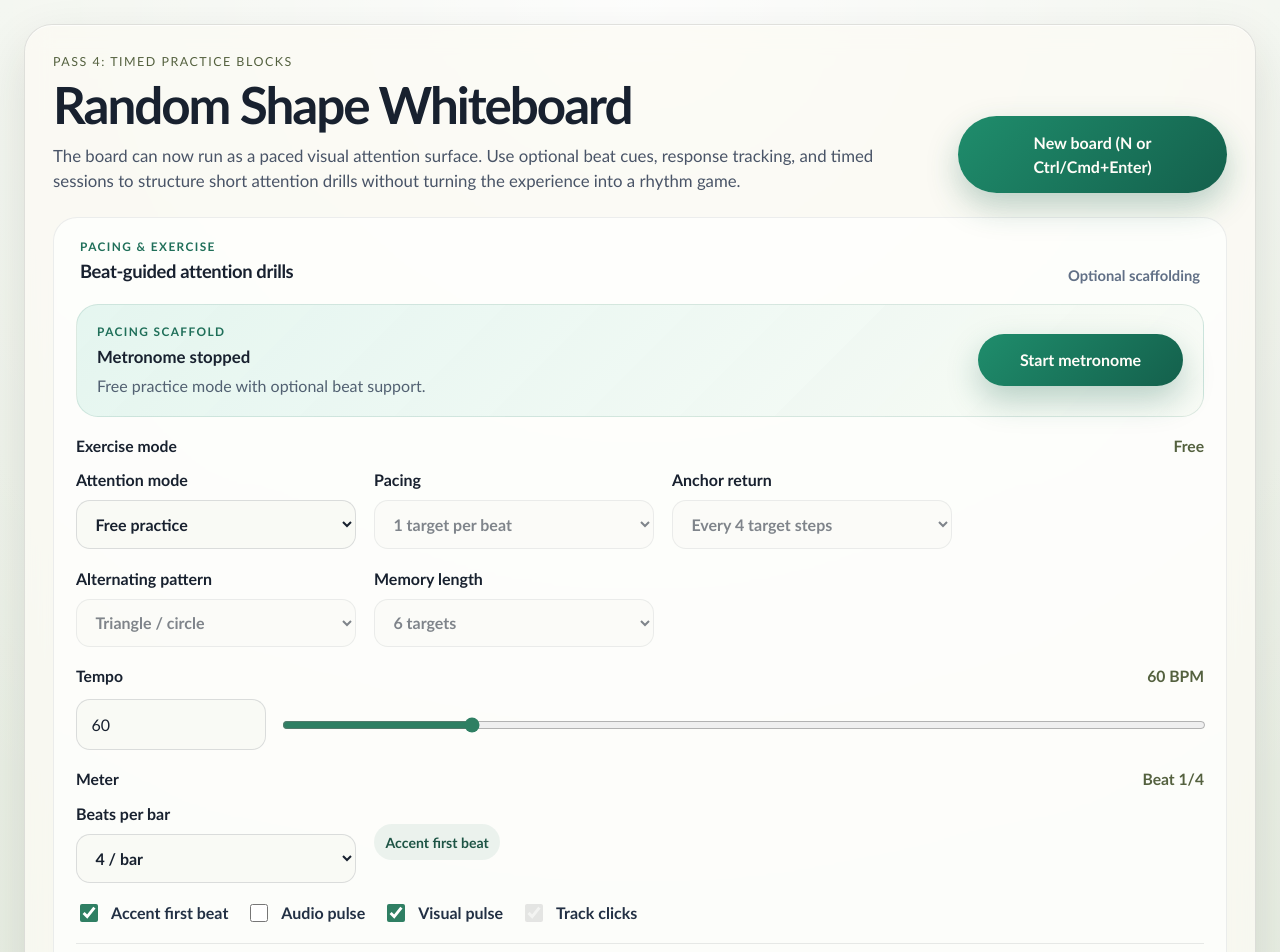
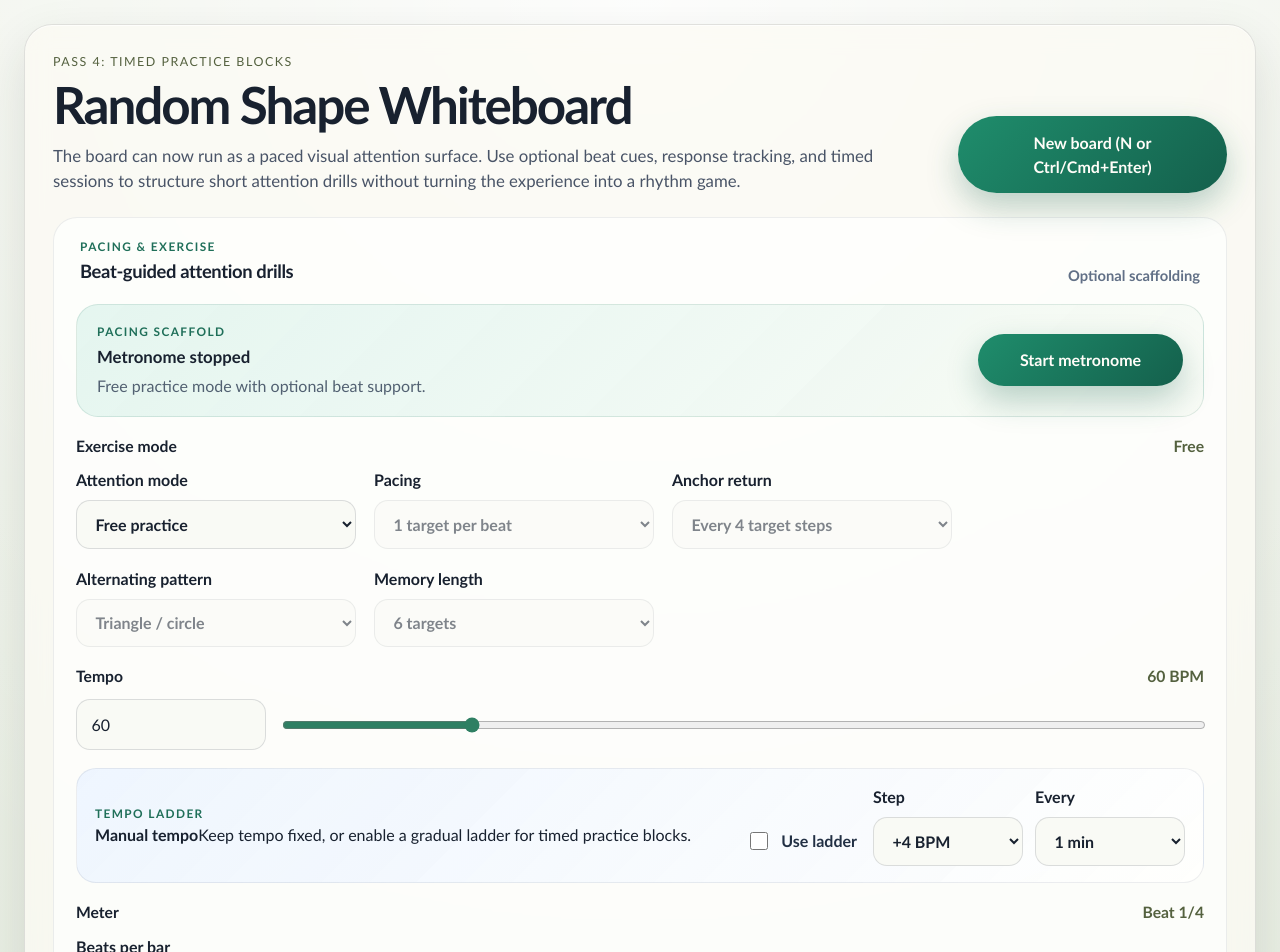
Before and after one commit to danysdragons/random-shapes, a React (Vite) app: page / in a window 1280 px wide. Shown: the top 952 px of the page. Built offline with nearby package versions, Linux system fonts and the light colour scheme.

Commit message:
optional tempo ladder support.

```diff
--- a/src/App.tsx
+++ b/src/App.tsx
@@ -14,6 +14,8 @@ const MIN_BPM = 30;
 const MAX_BPM = 180;
 const LABEL_FONT_SIZE = 24;
 const SESSION_DURATIONS = [1, 3, 5, 10] as const;
+const TEMPO_LADDER_STEPS = [2, 4, 6, 8] as const;
+const TEMPO_LADDER_INTERVALS = [30, 60, 120] as const;
 
 const palette = [
   "#ff6b6b",
@@ -70,6 +72,8 @@ type AlternatingPattern = "triangle-circle" | "warm-cool";
 type MemoryPhase = "idle" | "preview" | "recall" | "complete";
 type MemorySequenceLength = 4 | 6 | 8 | 10;
 type SessionDurationMinutes = (typeof SESSION_DURATIONS)[number];
+type TempoLadderStepBpm = (typeof TEMPO_LADDER_STEPS)[number];
+type TempoLadderIntervalSeconds = (typeof TEMPO_LADDER_INTERVALS)[number];
 type ResponseFeedback = {
   kind: "correct" | "incorrect";
   message: string;
@@ -257,6 +261,12 @@ export default function App() {
   const [sessionRemainingSeconds, setSessionRemainingSeconds] = useState(3 * 60);
   const [isSessionRunning, setIsSessionRunning] = useState(false);
   const [sessionCompleted, setSessionCompleted] = useState(false);
+  const [tempoLadderEnabled, setTempoLadderEnabled] = useState(false);
+  const [tempoLadderBaseBpm, setTempoLadderBaseBpm] = useState(60);
+  const [tempoLadderStepBpm, setTempoLadderStepBpm] =
+    useState<TempoLadderStepBpm>(4);
+  const [tempoLadderIntervalSeconds, setTempoLadderIntervalSeconds] =
+    useState<TempoLadderIntervalSeconds>(60);
   const [isMetronomeRunning, setIsMetronomeRunning] = useState(false);
   const [beatCount, setBeatCount] = useState(0);
   const [pulseToken, setPulseToken] = useState(0);
@@ -454,6 +464,30 @@ export default function App() {
     setSessionRemainingSeconds(sessionDurationMinutes * 60);
     setSessionCompleted(false);
   }, [sessionDurationMinutes]);
+
+  useEffect(() => {
+    if (!tempoLadderEnabled || !isSessionRunning) {
+      return;
+    }
+
+    const elapsedSeconds = sessionDurationMinutes * 60 - sessionRemainingSeconds;
+    const nextBpm = getTempoLadderBpm(
+      tempoLadderBaseBpm,
+      tempoLadderStepBpm,
+      tempoLadderIntervalSeconds,
+      elapsedSeconds,
+    );
+
+    setBpm((currentBpm) => (currentBpm === nextBpm ? currentBpm : nextBpm));
+  }, [
+    isSessionRunning,
+    sessionDurationMinutes,
+    sessionRemainingSeconds,
+    tempoLadderBaseBpm,
+    tempoLadderEnabled,
+    tempoLadderIntervalSeconds,
+    tempoLadderStepBpm,
+  ]);
 
   useEffect(() => {
     if (sessionIntervalRef.current !== null) {
@@ -555,6 +589,16 @@ export default function App() {
     responseStats.attempts === 0
       ? 0
       : Math.round((responseStats.correct / responseStats.attempts) * 100);
+  const sessionElapsedSeconds = sessionDurationMinutes * 60 - sessionRemainingSeconds;
+  const tempoLadderStage = tempoLadderEnabled
+    ? Math.floor(sessionElapsedSeconds / tempoLadderIntervalSeconds) + 1
+    : 0;
+  const tempoLadderEndBpm = getTempoLadderBpm(
+    tempoLadderBaseBpm,
+    tempoLadderStepBpm,
+    tempoLadderIntervalSeconds,
+    Math.max(0, sessionDurationMinutes * 60 - 1),
+  );
   const sessionStatus = sessionCompleted
     ? "Session complete"
     : isSessionRunning
@@ -617,6 +661,24 @@ export default function App() {
     }
   }
 
+  function handleTempoLadderToggle(nextValue: boolean) {
+    setTempoLadderEnabled(nextValue);
+
+    if (nextValue) {
+      setTempoLadderBaseBpm(bpm);
+    }
+  }
+
+  function handleTempoChange(nextValue: number) {
+    const nextBpm = Math.round(nextValue);
+
+    setBpm(nextBpm);
+
+    if (tempoLadderEnabled && !isSessionRunning) {
+      setTempoLadderBaseBpm(nextBpm);
+    }
+  }
+
   function resetResponseStats() {
     setResponseStats({ attempts: 0, correct: 0 });
     setResponseFeedback(null);
@@ -642,8 +704,17 @@ export default function App() {
   }
 
   function startSession() {
+    const isFreshSession =
+      sessionRemainingSeconds === 0 ||
+      sessionCompleted ||
+      sessionRemainingSeconds === sessionDurationMinutes * 60;
+
     if (sessionRemainingSeconds === 0 || sessionCompleted) {
       setSessionRemainingSeconds(sessionDurationMinutes * 60);
+    }
+
+    if (tempoLadderEnabled && isFreshSession) {
+      setTempoLadderBaseBpm(bpm);
     }
 
     setSessionCompleted(false);
@@ -849,15 +920,93 @@ export default function App() {
 
             <RangeControl
               label="Tempo"
-              output={`${bpm} BPM`}
+              output={
+                tempoLadderEnabled && isSessionRunning
+                  ? `${bpm} BPM (ladder)`
+                  : `${bpm} BPM`
+              }
               inputId="bpm"
               rangeId="bpm-range"
               value={bpm}
               min={MIN_BPM}
               max={MAX_BPM}
               step={1}
-              onChange={(value) => setBpm(Math.round(value))}
+              disabled={tempoLadderEnabled && isSessionRunning}
+              onChange={handleTempoChange}
             />
+
+            <div className="metrics-strip tempo-ladder-strip" aria-live="polite">
+              <div>
+                <p className="metronome-kicker">Tempo ladder</p>
+                <strong>
+                  {tempoLadderEnabled
+                    ? isSessionRunning
+                      ? `Stage ${tempoLadderStage}: ${bpm} BPM`
+                      : `${tempoLadderBaseBpm}-${tempoLadderEndBpm} BPM planned`
+                    : "Manual tempo"}
+                </strong>
+                <span>
+                  {tempoLadderEnabled
+                    ? `During timed sessions, BPM rises by ${tempoLadderStepBpm} every ${formatTempoLadderInterval(tempoLadderIntervalSeconds)}.`
+                    : "Keep tempo fixed, or enable a gradual ladder for timed practice blocks."}
+                </span>
+              </div>
+              <div className="session-actions">
+                <label className="checkbox-field ladder-toggle">
+                  <input
+                    type="checkbox"
+                    checked={tempoLadderEnabled}
+                    onChange={(event) =>
+                      handleTempoLadderToggle(event.target.checked)
+                    }
+                  />
+                  <span>Use ladder</span>
+                </label>
+
+                <label className="select-field compact-select" htmlFor="tempo-ladder-step">
+                  <span>Step</span>
+                  <select
+                    id="tempo-ladder-step"
+                    value={String(tempoLadderStepBpm)}
+                    disabled={tempoLadderEnabled && isSessionRunning}
+                    onChange={(event) =>
+                      setTempoLadderStepBpm(
+                        Number(event.target.value) as TempoLadderStepBpm,
+                      )
+                    }
+                  >
+                    {TEMPO_LADDER_STEPS.map((step) => (
+                      <option key={step} value={step}>
+                        +{step} BPM
+                      </option>
+                    ))}
+                  </select>
+                </label>
+
+                <label
+                  className="select-field compact-select"
+                  htmlFor="tempo-ladder-interval"
+                >
+                  <span>Every</span>
+                  <select
+                    id="tempo-ladder-interval"
+                    value={String(tempoLadderIntervalSeconds)}
+                    disabled={tempoLadderEnabled && isSessionRunning}
+                    onChange={(event) =>
+                      setTempoLadderIntervalSeconds(
+                        Number(event.target.value) as TempoLadderIntervalSeconds,
+                      )
+                    }
+                  >
+                    {TEMPO_LADDER_INTERVALS.map((seconds) => (
+                      <option key={seconds} value={seconds}>
+                        {formatTempoLadderInterval(seconds)}
+                      </option>
+                    ))}
+                  </select>
+                </label>
+              </div>
+            </div>
 
             <div className="control-block">
               <div className="control-label-row">
@@ -1783,6 +1932,26 @@ function formatSessionTime(seconds: number) {
   return `${minutes}:${String(remainingSeconds).padStart(2, "0")}`;
 }
 
+function formatTempoLadderInterval(seconds: number) {
+  if (seconds < 60) {
+    return `${seconds} sec`;
+  }
+
+  const minutes = seconds / 60;
+  return `${minutes} min`;
+}
+
+function getTempoLadderBpm(
+  baseBpm: number,
+  stepBpm: TempoLadderStepBpm,
+  intervalSeconds: TempoLadderIntervalSeconds,
+  elapsedSeconds: number,
+) {
+  const stageIndex = Math.max(0, Math.floor(elapsedSeconds / intervalSeconds));
+
+  return Math.min(MAX_BPM, baseBpm + stageIndex * stepBpm);
+}
+
 function normalizeAlertWindow(min: number, max: number) {
   const lower = Math.max(MIN_ALERT_SECONDS, Math.min(min, max));
   const upper = Math.min(
--- a/src/styles.css
+++ b/src/styles.css
@@ -152,6 +152,10 @@ select {
   background: linear-gradient(135deg, rgba(255, 248, 226, 0.72), rgba(255, 255, 255, 0.62));
 }
 
+.tempo-ladder-strip {
+  background: linear-gradient(135deg, rgba(232, 242, 255, 0.72), rgba(255, 255, 255, 0.62));
+}
+
 .session-actions {
   display: flex;
   flex-wrap: wrap;
@@ -244,6 +248,11 @@ input[type="range"] {
   width: 18px;
   height: 18px;
   accent-color: #2f7f63;
+}
+
+.ladder-toggle {
+  min-height: 50px;
+  padding: 0 4px;
 }
 
 .select-field {
```
